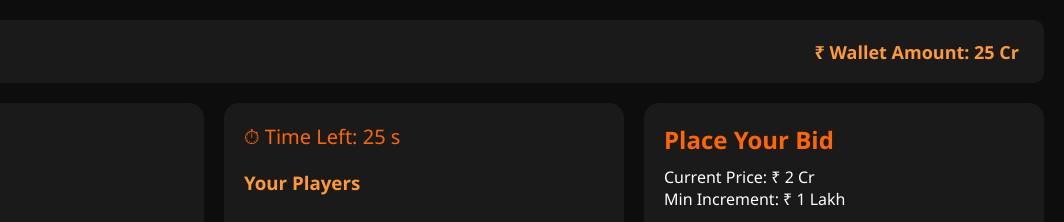
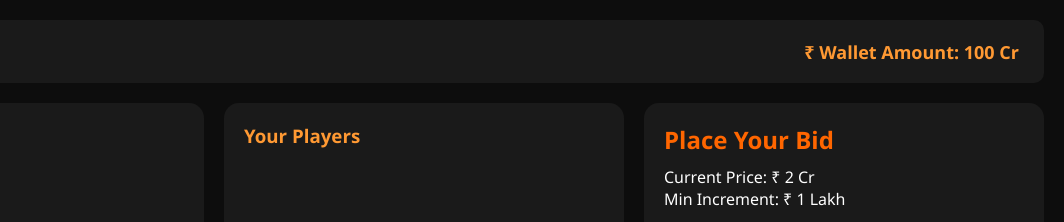
Before and after one commit to VoiceIT-CricketAttax/Auction, a plain HTML site: page index.html in a window 1280 px wide. Shown: the top 222 px of the page, 216-1280 px from the left. Drawn offline with Linux system fonts and the light colour scheme.

Commit message:
Update index.html

```diff
--- a/index.html
+++ b/index.html
@@ -3,7 +3,7 @@
 <head>
   <meta charset="UTF-8">
   <meta name="viewport" content="width=device-width, initial-scale=1.0">
-  <title>Sunday Mock Auction</title>
+  <title>Auction</title>
   <link rel="stylesheet" href="style.css">
 </head>
 <body>
@@ -11,7 +11,7 @@
   <header class="top-bar">
     <div class="menu-icon">≡</div>
     <div class="wallet">
-      ₹ Wallet Amount: <span id="walletAmount">25 Cr</span>
+      ₹ Wallet Amount: <span id="walletAmount">100 Cr</span>
     </div>
     <div class="error-message" id="errorMessage">Greedily bid and lost</div>
   </header>
@@ -31,18 +31,14 @@
       </div>
     </section>
 
-    <!-- Middle Panel: Timer & Team -->
     <section class="mid-panel">
-      <div class="timer">⏱ Time Left: <span id="timer">30</span> s</div>
       <div class="your-players">
         <h3>Your Players</h3>
         <ul id="yourPlayerList">
-          <!-- Dynamically filled -->
         </ul>
       </div>
     </section>
 
-    <!-- Right Panel: Bidding -->
     <section class="bid-section">
       <h2>Place Your Bid</h2>
       <p>Current Price: ₹ <span id="currentPrice">2 Cr</span></p>
```
